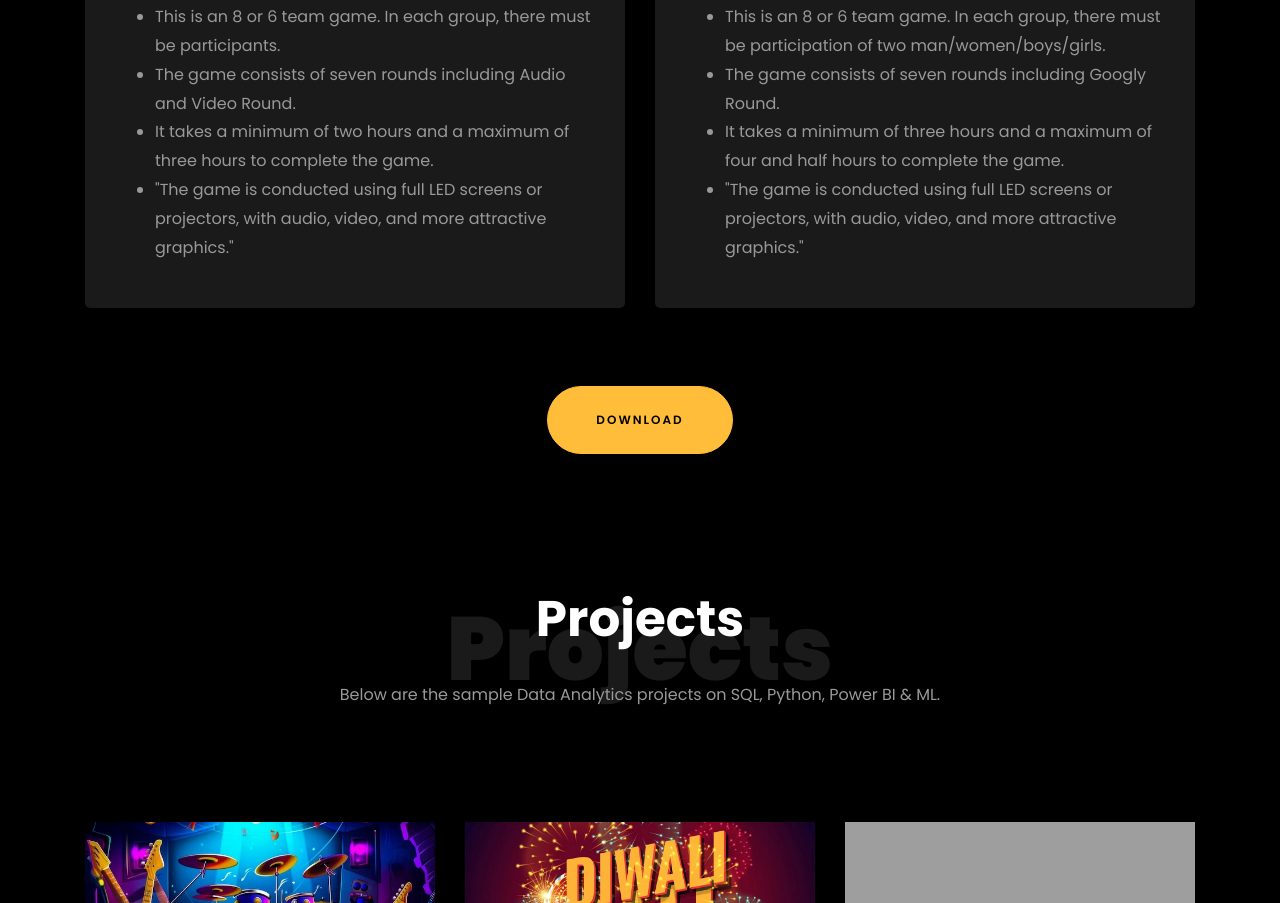
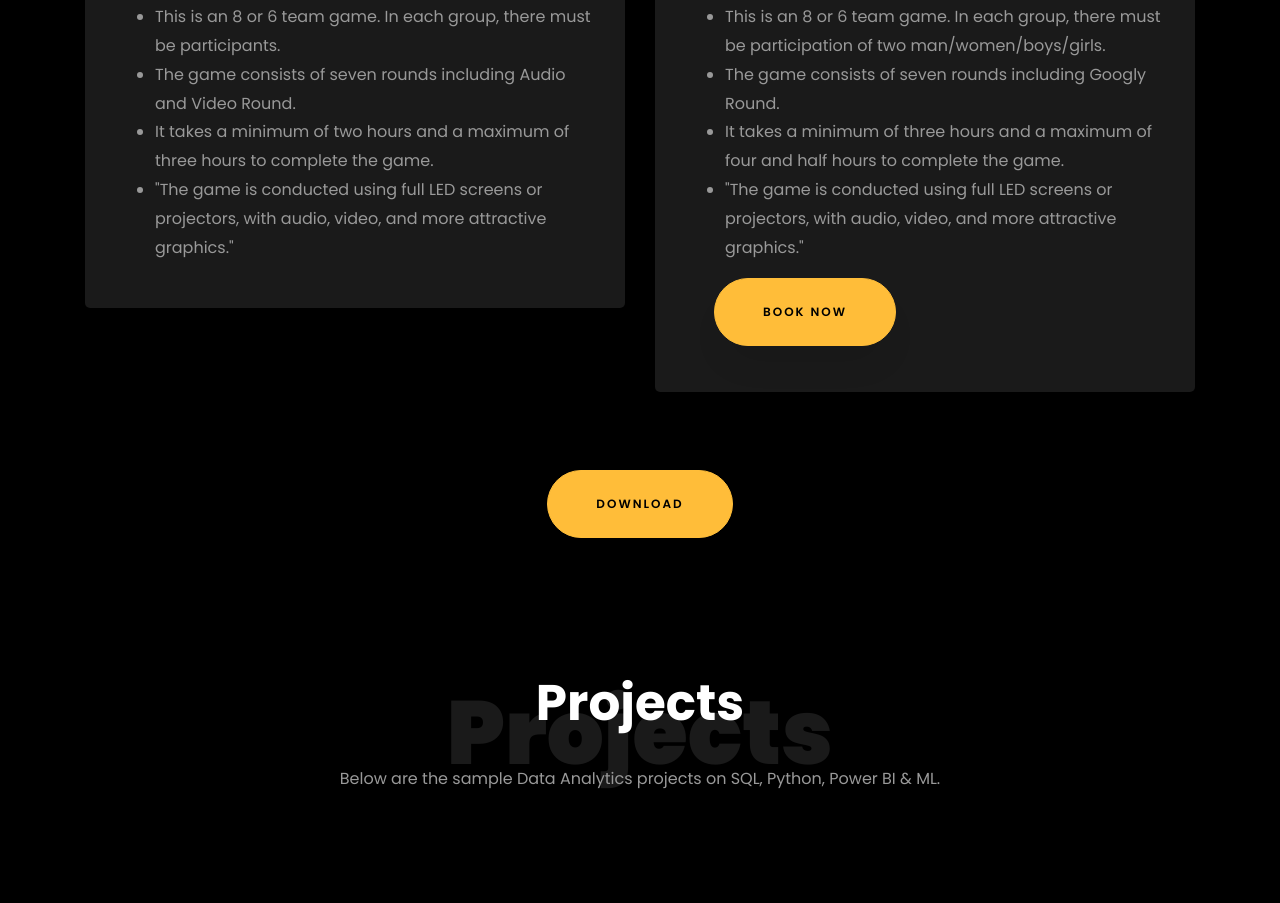
Before and after one commit to Senapati5/quizjsr, a plain HTML site: page index.html in a window 1280 px wide. Shown: the part 4268-5171 px from the top of the page. Drawn offline with Linux system fonts and the light colour scheme; grey boxes are pictures that could not be loaded; files whose address does not match are found by name.

Commit message:
add BOOK NOW

```diff
--- a/index.html
+++ b/index.html
@@ -529,6 +529,9 @@
 								<li>It takes a minimum of three hours and a maximum of four and half hours to complete the game.</li>
 								<li>"The game is conducted using full LED screens or projectors, with audio, video, and more attractive graphics."</li>
 							</ul>
+							<div class="col-md-6 text-center ftco-animate">
+								<p><a href="#" class="btn btn-primary py-4 px-5">BOOK NOW</a></p>
+							</div>
 						</p>
 					</div>
 
```
